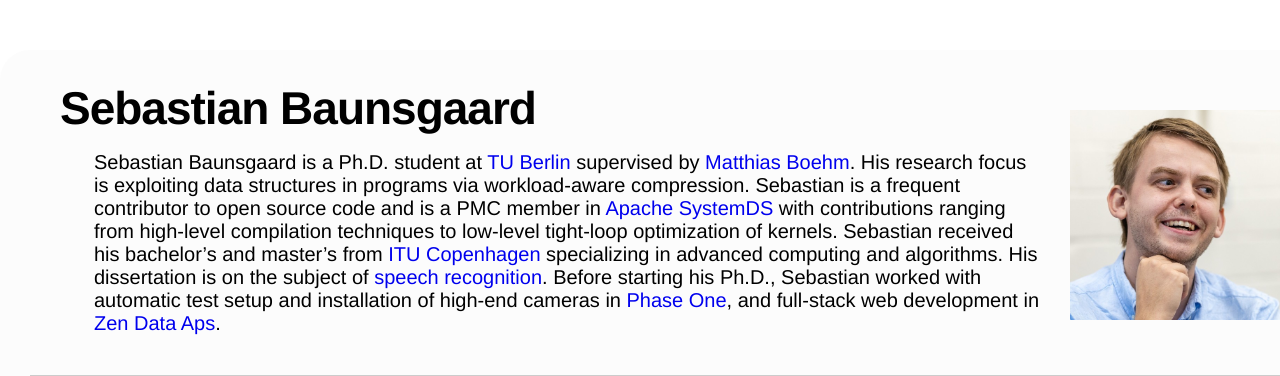
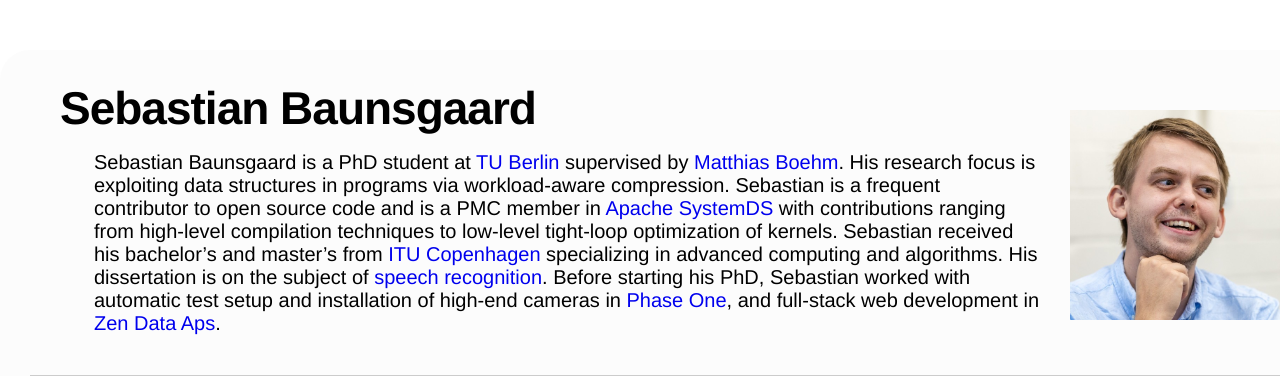
Before and after one commit to Baunsgaard/baunsgaard.github.io, a Jekyll site: the page built from index.md, in a window 1280 px wide. Shown: the top 376 px of the page. Built offline with Jekyll 4.4.1, drawn with Linux system fonts in a browser that asks for light colours.

Commit message:
PhD not Ph.D.

```diff
--- a/index.md
+++ b/index.md
@@ -5,10 +5,10 @@ layout: base
 # Sebastian Baunsgaard
 
 
-Sebastian Baunsgaard is a Ph.D. student at [TU Berlin](https://www.tu.berlin/) supervised by [Matthias Boehm](https://mboehm7.github.io/).
+Sebastian Baunsgaard is a PhD student at [TU Berlin](https://www.tu.berlin/) supervised by [Matthias Boehm](https://mboehm7.github.io/).
 His research focus is exploiting data structures in programs via workload-aware compression. Sebastian is a frequent contributor to open source code and is a PMC member in [Apache SystemDS](https://systemds.apache.org/)
 with contributions ranging from high-level compilation techniques to low-level tight-loop optimization of kernels. Sebastian received his bachelor's and master's from [ITU Copenhagen](https://itu.dk/) specializing in advanced computing and algorithms. His dissertation is on the subject of [speech recognition](https://dasya.itu.dk/for-students/projects/archive/speechrecognition/).
-Before starting his Ph.D., Sebastian worked with automatic test setup and installation of high-end cameras in [Phase One](https://www.phaseone.com/),
+Before starting his PhD, Sebastian worked with automatic test setup and installation of high-end cameras in [Phase One](https://www.phaseone.com/),
 and full-stack web development in [Zen Data Aps](https://zendata.dk/).
 
 ---
```
